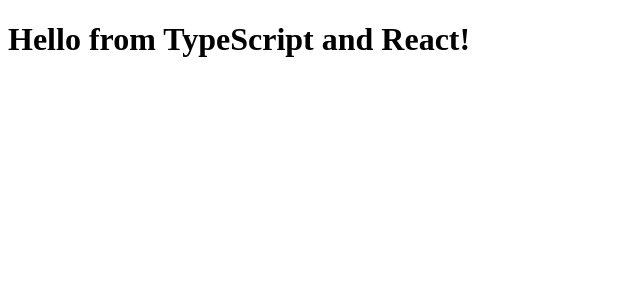
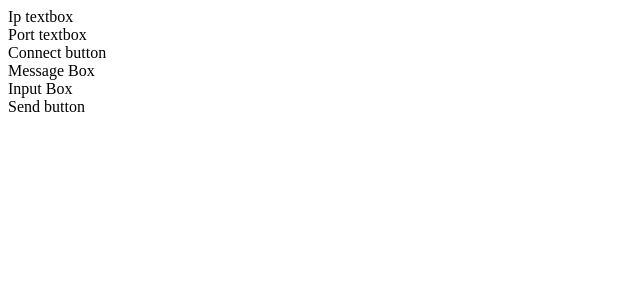
Before and after one commit to mcqueen256/simple_chat, a React app: page / in a window 1280 px wide. Shown: the top 300 px of the page, without its empty margins (0-640 px from the left). Built offline with nearby package versions, Linux system fonts and the light colour scheme; the HTML template or start-up script is replaced by a standard one.

Commit message:
I Updated the Containers

```diff
--- a/src/components/App.tsx
+++ b/src/components/App.tsx
@@ -1,9 +1,15 @@
 import * as React from "react";
+import { SettingsContainer } from "./SettingsContainer";
+import { MessengerContainer } from "./MessengerContainer";
 
-export interface HelloProps {compiler: string; framework: string;}
+// export interface HelloProps {compiler: string; framework: string;}
 
-export class App extends React.Component<HelloProps, {}> {
+export class App extends React.Component<{}, {}> {
     render(){
-        return <h1> Hello from {this.props.compiler} and {this.props.framework}! </h1>;
-    }
+        return <div>
+            <SettingsContainer></SettingsContainer>
+            <MessengerContainer></MessengerContainer>
+        </div>
+
 }
+}
--- /dev/null
+++ b/src/components/MessengerContainer.tsx
@@ -0,0 +1,12 @@
+import * as React from "react";
+
+export class MessengerContainer extends React.Component<{}, {}> {
+    render(){
+        return <div>
+                    <div>Message Box</div>
+                    <div>Input Box</div>
+                    <div>Send button</div>
+               </div>
+
+}
+}
--- /dev/null
+++ b/src/components/SettingsContainer.tsx
@@ -0,0 +1,12 @@
+import * as React from "react";
+
+export class SettingsContainer extends React.Component<{}, {}> {
+    render(){
+        return <div>
+                    <div>Ip textbox</div>
+                    <div>Port textbox</div>
+                    <div>Connect button</div>
+               </div>
+
+}
+}
--- a/src/index.tsx
+++ b/src/index.tsx
@@ -2,8 +2,9 @@
 import * as ReactDOM from "react-dom";
 
 import {App} from "./components/App";
+import {SettingsContainer} from "./components/SettingsContainer";
 
 ReactDOM.render(
-    <App compiler="TypeScript" framework="React" />,
+    <App/>,
     document.getElementById("content")
 );
```
